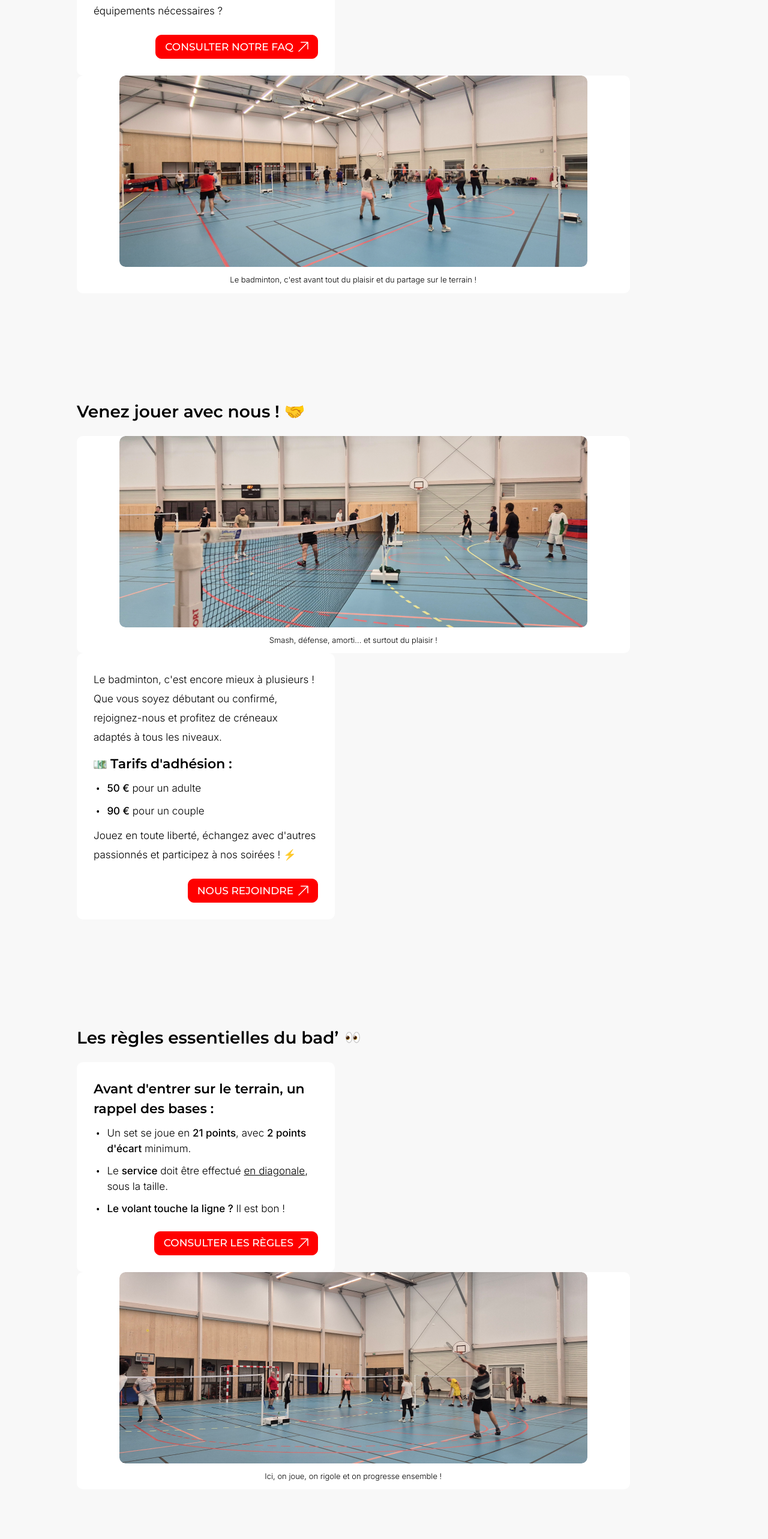
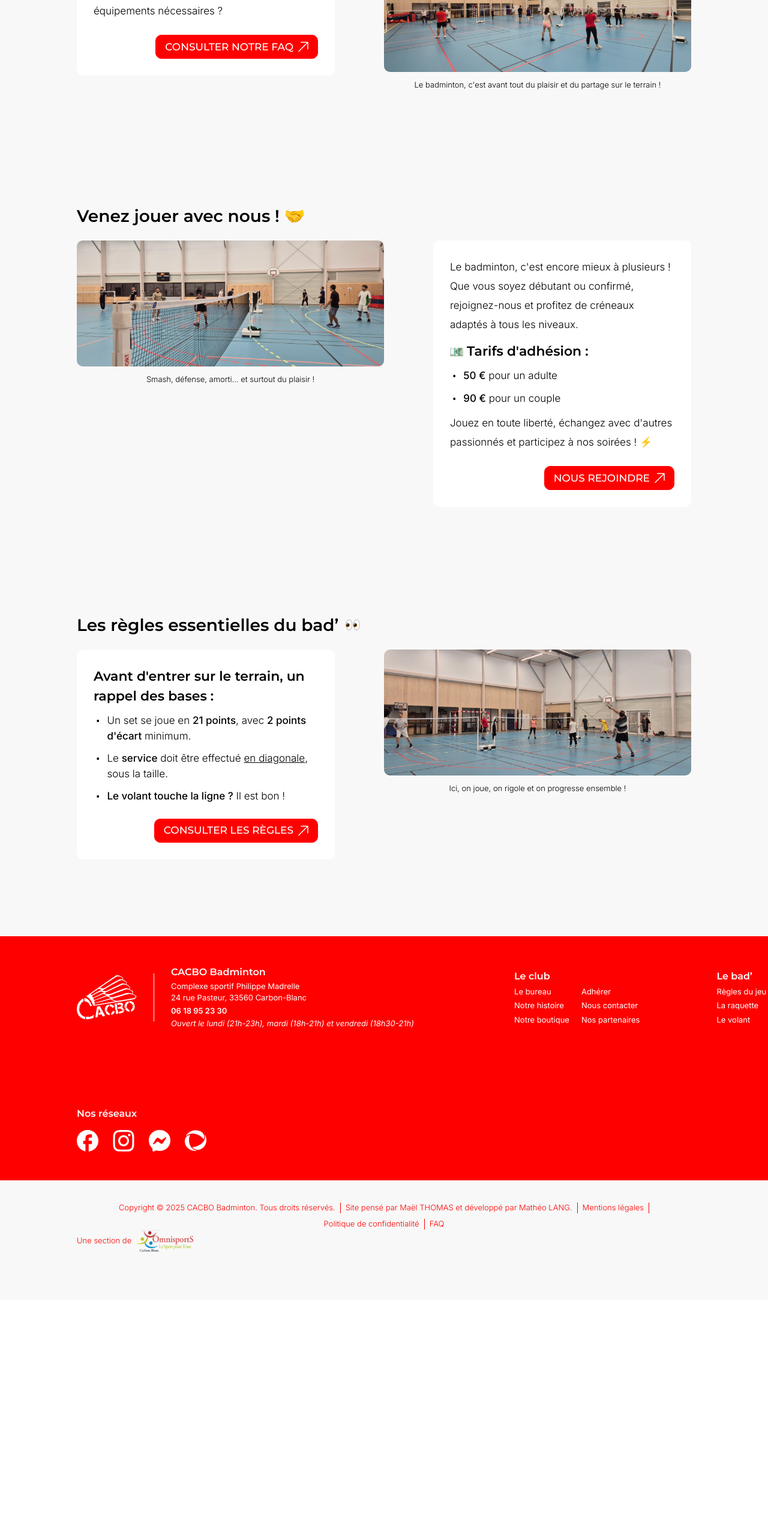
Before and after one commit to Matsuel/CACBO-Badminton, a Next.js app: page / in a window 1280 px wide. Shown: the part 2780-5346 px from the top of the page at 60% size. After the commit the page ends 4947 px from the top, so only its background shows below. Built offline with nearby package versions, Linux system fonts and the light colour scheme; a web font is replaced by a local one.

Commit message:
Home -> Image responsive

```diff
--- a/src/app/page.tsx
+++ b/src/app/page.tsx
@@ -160,27 +160,21 @@ export default function Home() {
 
         </BlocInfos>
 
-        <div
-          className="2xl:w-[50%] w-[90%] h-auto flex flex-col items-center justify-center gap-3 bg-white rounded-ten">
-
         <ImageLegend
+          className="lg:w-[50%] w-full h-auto"
           image={"/home/3.png"}
           description={"Le badminton, c'est avant tout du plaisir et du partage sur le terrain !"}
         />
 
-        </div>
       </Bloc>
 
       <Bloc blocTitle="Venez jouer avec nous ! 🤝">
-        <div
-          className="2xl:w-[50%] w-[90%] h-auto flex flex-col items-center justify-center gap-3 bg-white rounded-ten">
 
         <ImageLegend
+          className="lg:w-[50%] w-full h-auto"
           image={"/home/4.png"}
           description={"Smash, défense, amorti... et surtout du plaisir !"}
         />
-
-        </div>
 
         <BlocInfos>
 
@@ -257,15 +251,11 @@ export default function Home() {
 
         </BlocInfos>
 
-        <div
-          className="2xl:w-[50%] w-[90%] h-auto flex flex-col items-center justify-center gap-3 bg-white rounded-ten">
-
         <ImageLegend
+          className="lg:w-[50%] w-full h-auto"
           image={"/home/5.png"}
           description={"Ici, on joue, on rigole et on progresse ensemble !"}
         />
-
-        </div>
       </Bloc>
 
       <Footer />
```
Lines whose indentation alone changed are shown as unchanged.
